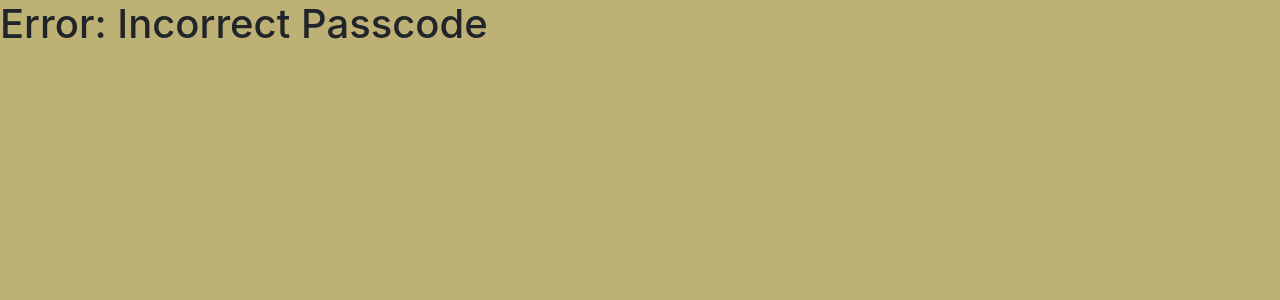
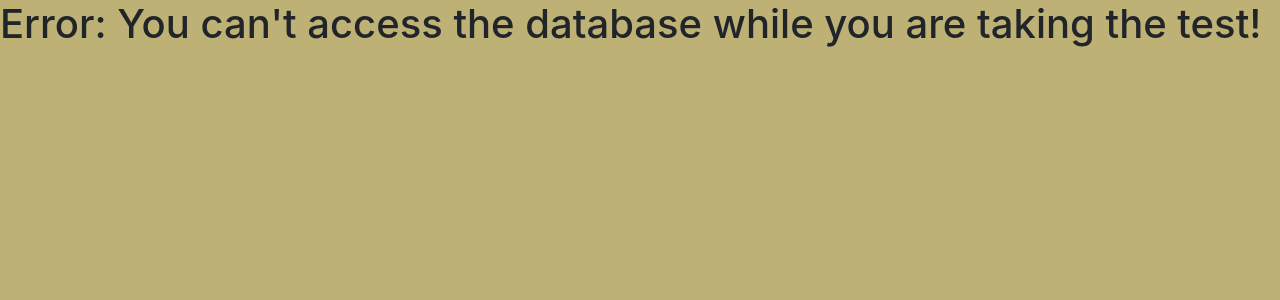
Before and after one commit to codingmaster4027/FBLA-2021-Coding-and-Programming, a Flask app: page /error in a window 1280 px wide. Shown: the part 56-356 px from the top of the page. Run offline with Flask 2, Linux system fonts and the light colour scheme; some libraries are stand-ins or nearby versions.

Commit message:
Update error.html

```diff
--- a/templates/error.html
+++ b/templates/error.html
@@ -1,4 +1,4 @@
-<!-- Error message page -->
+<!-- Error message page in case the user tries to access the database while taking the test -->
 {% extends "base.html" %}
 
 {% block title %}
@@ -6,5 +6,5 @@ Error
 {% endblock %}
 
 {% block body %}
-<h1> Error: Incorrect Passcode </h1>
+<h1> Error: You can't access the database while you are taking the test! </h1>
 {% endblock %}
```
